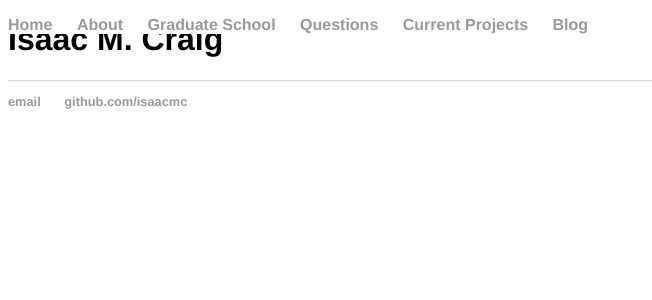
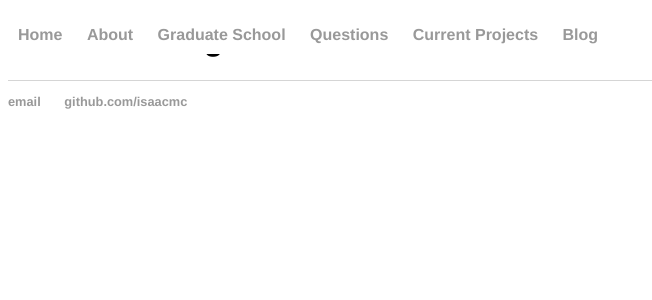
Before and after one commit to isundberg/isaacmc.github.io, a Jekyll site: the page built from index.html, in a window 1280 px wide. Shown: the top 300 px of the page, without its empty margins (0-652 px from the left). Built offline with Jekyll 4.4.1, drawn with Linux system fonts in a browser that asks for light colours.

Commit message:
Update main.css

```diff
--- a/css/main.css
+++ b/css/main.css
@@ -1,9 +1,14 @@
+#page {
+    margin: 60px auto;
+    width: 70%;
+}
+
 nav ul {
     font-family:'Helvetica', 'Arial', 'Sans-Serif';
-    padding: 0px;
+    padding: 10px;
     list-style: none;
     font-weight: bold;
-    position: fixed;
+    position: absolute;
     top: 0;
     width: 100%;
     color: white;
```
